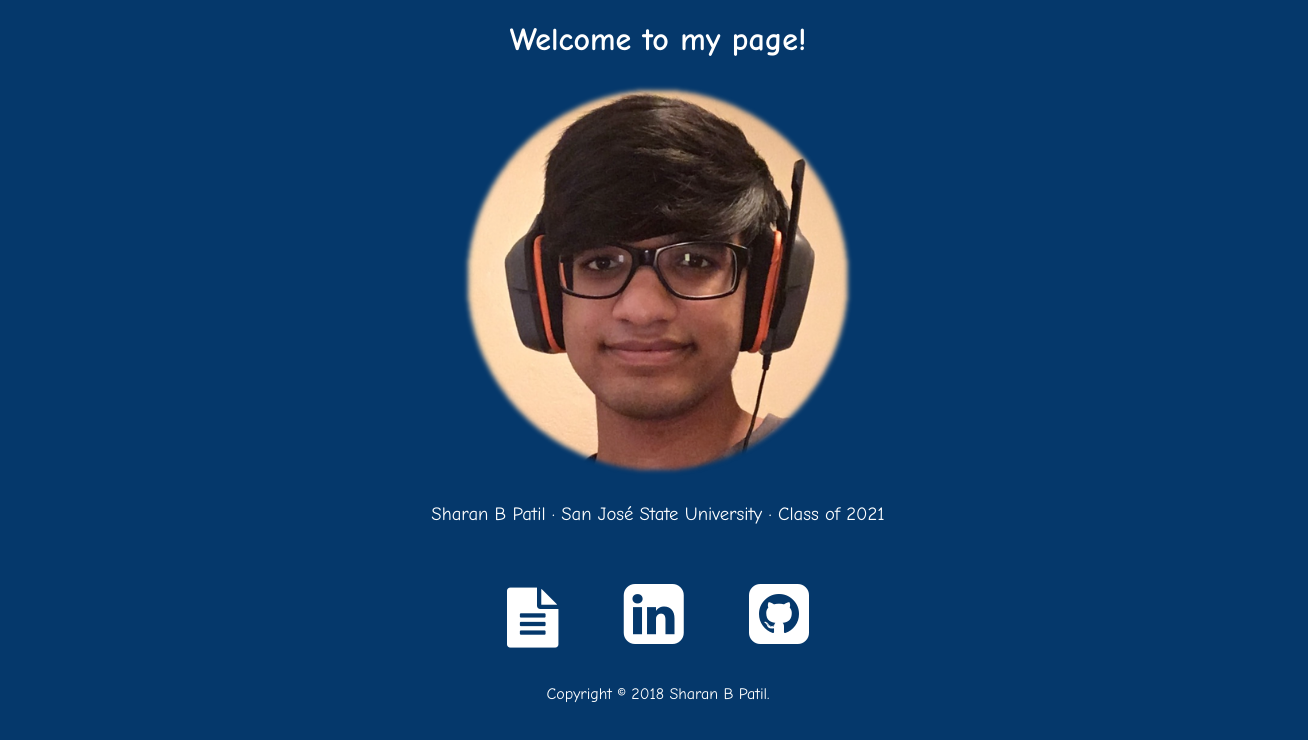
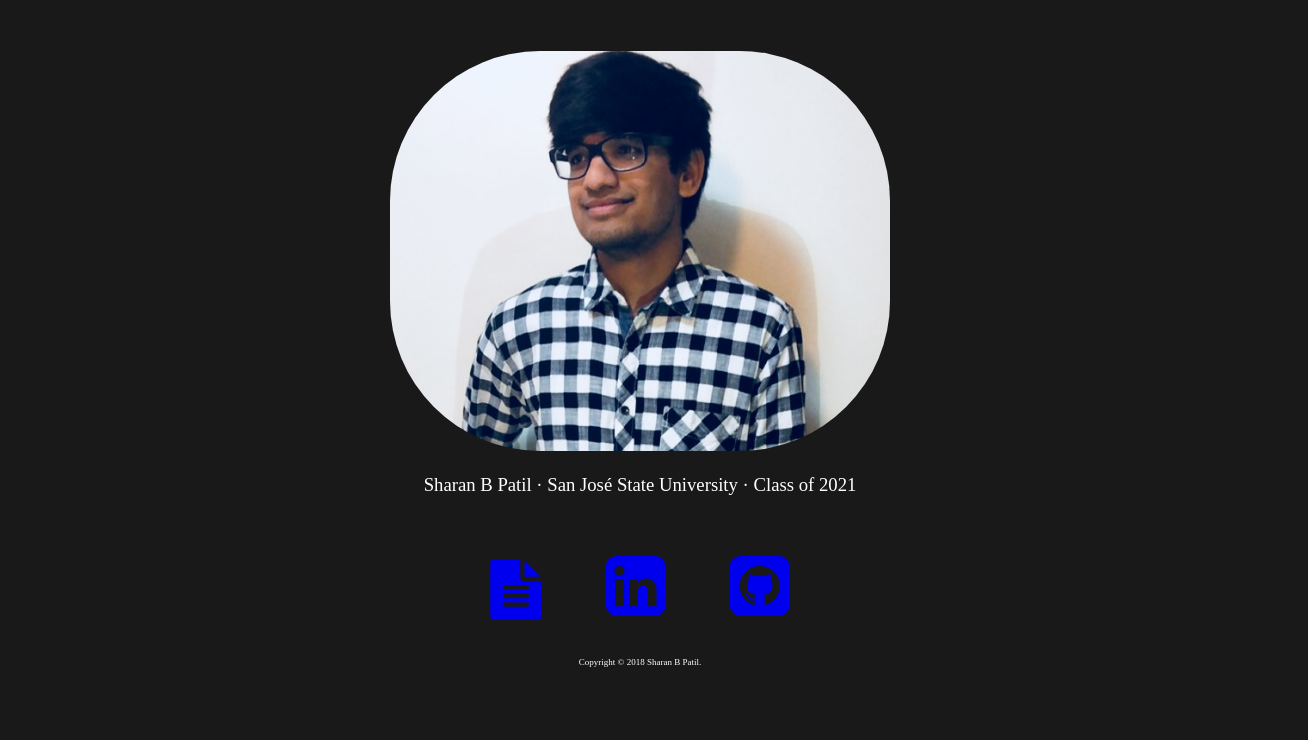
Before and after one commit to sharan-patil/sharan-patil, a plain HTML site: page index.html in a window 1280 px wide. Shown: the whole page, 1308 px wide, since content can reach past the window. Drawn offline with Linux system fonts and the light colour scheme.

Commit message:
version 2.0

```diff
--- a/index.html
+++ b/index.html
@@ -1,6 +1,6 @@
 <!DOCTYPE html>
 <HTML>
-<HEAD>
+<HEAD id = "head">
 	<TITLE> My First Website! </TITLE>
 	<META charset = "UTF-8">
 	<META name = "Sharan's Website" content = "Contains Sharan's resume, and links to Github and LinkedIn.">
@@ -12,14 +12,13 @@
 			<div id = "header">
 				<h1>
 					<center>
-					Welcome to my page!
 					</center>
 				</h1>
 			</div>
 			<div id = "face">
 				<p>
 					<center>
-					<img src = "my_image_edited.png" alt = "My selfie." height = "400" width = "400">
+						<img class = "photo" src = "me.jpeg" alt = "My selfie.">
 					</center>
 				</p>
 				<h3>
@@ -32,7 +31,7 @@
 			</div>
 			<div id = "links">
 				<ul id = "horizontal">
-				<li> <a href = "https://docs.google.com/document/d/1jNQDJceVlgGuPa4Z-dyoBZbfhl4fUzM7NX5nWld3iEE/edit?usp=sharing" title = "Resume"> <i class="fa fa-file-text" style = "font-size: 60px;"> </i> </a> </li>
+					<li> <a href = "https://docs.google.com/document/d/1jNQDJceVlgGuPa4Z-dyoBZbfhl4fUzM7NX5nWld3iEE/edit?usp=sharing" title = "Resume"> <i class="fa fa-file-text" style="font-size: 60px;"> </i> </a> </li>
 					<li> <a href = "https://www.linkedin.com/in/sharan-patil-88698614b" title = "LinkedIn"> <i class = "fa fa-linkedin-square" style = "font-size: 70px"> </i> </a> </li>
 					<li> <a href = "https://github.com/sharan-patil" title = "Github"> <i class = "fa fa-github-square" style = "font-size: 70px"> </i> </a> </li>
 				</ul>
@@ -44,3 +43,4 @@
 			</div>
 	</div>
 </BODY>
+</HTML>
--- a/stylesheets/main.css
+++ b/stylesheets/main.css
@@ -1,16 +1,16 @@
 body {
-	font-family: "Comic Sans MS", cursive, sans-serif;
-	background-color: #05386B;
+	font-family: "Times New Roman", cursive, sans-serif;
+	background-color: rgba(25, 25, 25);
+	position: relative;
+	color: white;
 }
 
 a {
-
-	color: white;
 	text-decoration: none;
 }
 
 a:hover {
-	color: black;
+	color: yellow
 }
 
 a p {
@@ -25,20 +25,21 @@ h3 {
 	font-weight: normal;
 }
 
+.photo {
+	margin-top: 30px;
+	height: 400px;
+	width: 500px;
+	border-radius: 150px;
+}
+
 #layout {
-	width: 1300px;
-	background-color: #05386B;
-	margin: auto;
-	color: white;
 }
 
 #header {
 	margin: none;
-	color: white;
 }
 
 #links {
-	color: white;
 	display: table;
 	margin: 0 auto;
 }
@@ -52,3 +53,7 @@ h3 {
 	list-style: none;
 	padding: 20px;
 }
+
+#footer {
+	font-size: 9px;
+}
```
Also changed, not shown: averie-woodard-111822-unsplash.jpg (added), beach-blur-boardwalk-132037.jpg (added), bg_swirls.jpg (added), boxes.jpg (added), me.jpeg (added), only_me.jpeg (added), stylesheets/averie-woodard-111822-unsplash.jpg (added), stylesheets/beach-blur-boardwalk-132037.jpg (added), stylesheets/bg_swirls.jpg (added), stylesheets/boxes.jpg (added), stylesheets/me.jpeg (added), stylesheets/only_me.jpeg (added), stylesheets/white_image.jpg (added), white_image.jpg (added). Lines whose indentation alone changed are shown as unchanged.
